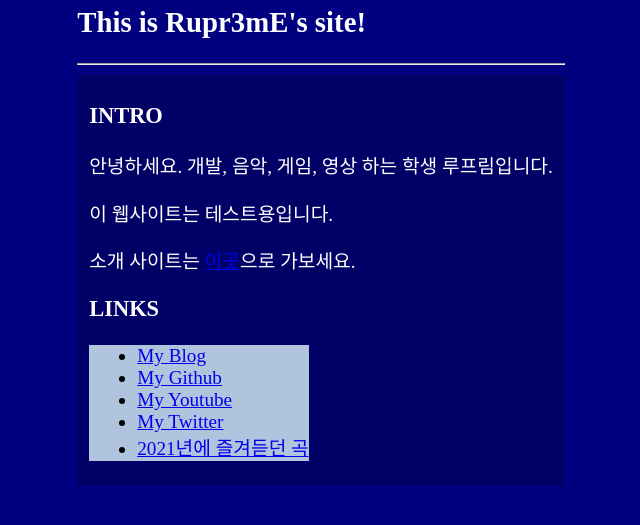
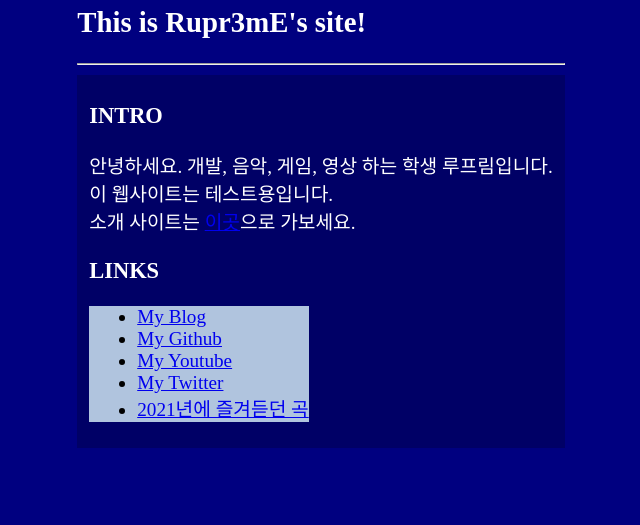
Before and after one commit to rupr3me/rupr3me.github.io, a plain HTML site: page index.html in a window 1280 px wide. Shown: the part 149-674 px from the top of the page, without its empty margins (319-959 px from the left). Drawn offline with Linux system fonts and the light colour scheme.

Commit message:
Update index.html

```diff
--- a/index.html
+++ b/index.html
@@ -11,9 +11,7 @@
                 <span class="white"><h2>This is Rupr3mE's site!</h2></span>
                 <hr />
                 <div class="darkness"><span class="white"><h3>INTRO</h3>
-                        <p>안녕하세요. 개발, 음악, 게임, 영상 하는 학생 루프림입니다.</p>
-                        <p>이 웹사이트는 테스트용입니다.</p>
-                        <p>소개 사이트는 <a href="https://intro.rupr3.me/">이곳</a>으로 가보세요.</p>
+                        <p>안녕하세요. 개발, 음악, 게임, 영상 하는 학생 루프림입니다.<br>이 웹사이트는 테스트용입니다.<br>소개 사이트는 <a href="https://intro.rupr3.me/">이곳</a>으로 가보세요.</p>
                 <h3>LINKS</h3></span>
                 <div class="list">
                     <ul>
```
